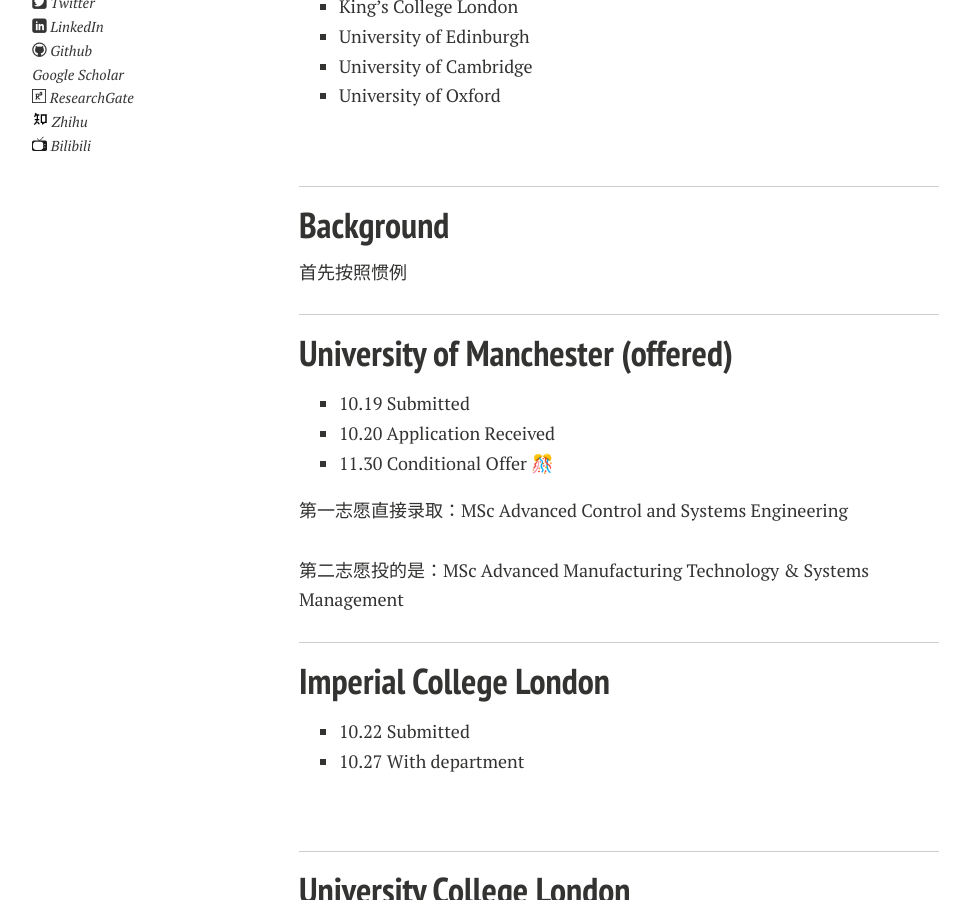
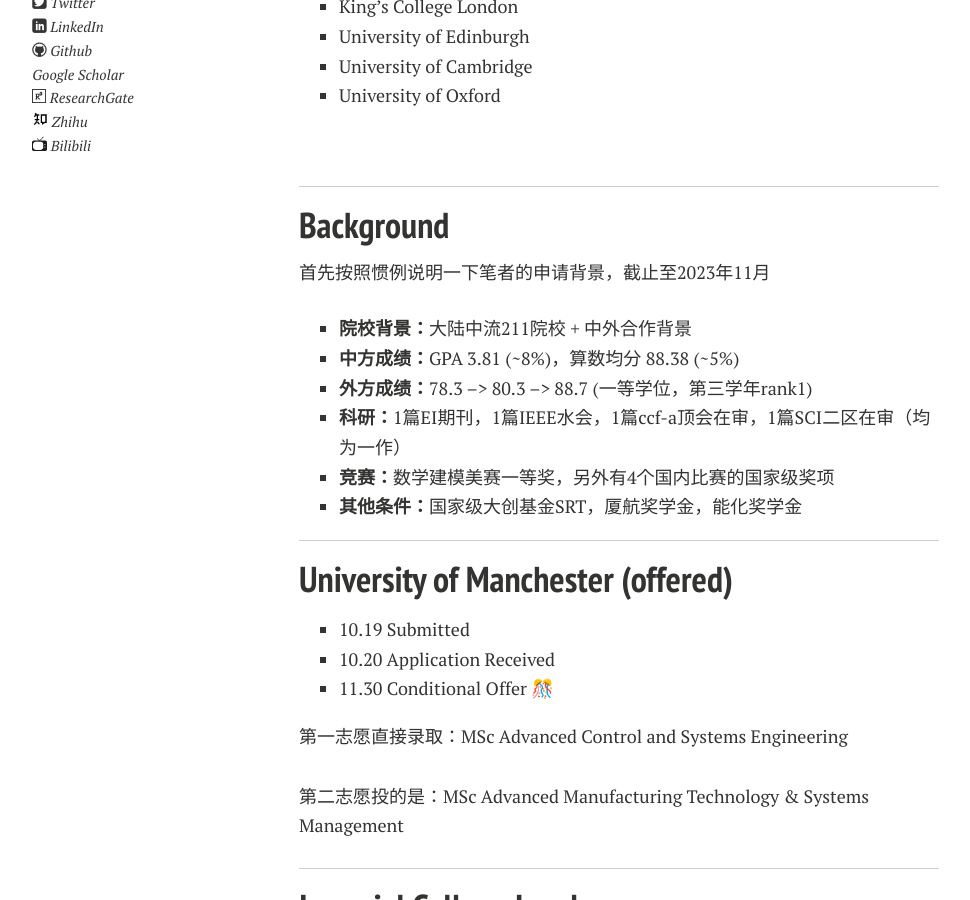
Before and after one commit to GuangLun2000/GuangLun2000.github.io, a Jekyll site: the page built from blogs/24fall.md, in a window 1280 px wide and 900 px high, scrolled down 342 px. Shown: the whole window, without its empty margins (21-991 px from the left). Built offline with Jekyll 4.4.1, drawn with Linux system fonts in a browser that asks for light colours; nearby versions of some CDN libraries; comment, search, counter and statistics services are not loaded; a style sheet for code colours, icons or effects is not loaded.

Commit message:
Update 24fall.md

```diff
--- a/blogs/24fall.md
+++ b/blogs/24fall.md
@@ -26,11 +26,14 @@
 
 ## Background
 
-首先按照惯例
+首先按照惯例说明一下笔者的申请背景，截止至2023年11月
 
-
-
-
+- **院校背景：**大陆中流211院校 + 中外合作背景
+- **中方成绩：**GPA 3.81 (~8%)，算数均分 88.38 (~5%)
+- **外方成绩：**78.3 --> 80.3 --> 88.7 (一等学位，第三学年rank1)
+- **科研：**1篇EI期刊，1篇IEEE水会，1篇ccf-a顶会在审，1篇SCI二区在审（均为一作）
+- **竞赛：**数学建模美赛一等奖，另外有4个国内比赛的国家级奖项
+- **其他条件：**国家级大创基金SRT，厦航奖学金，能化奖学金
 
 
 
```
